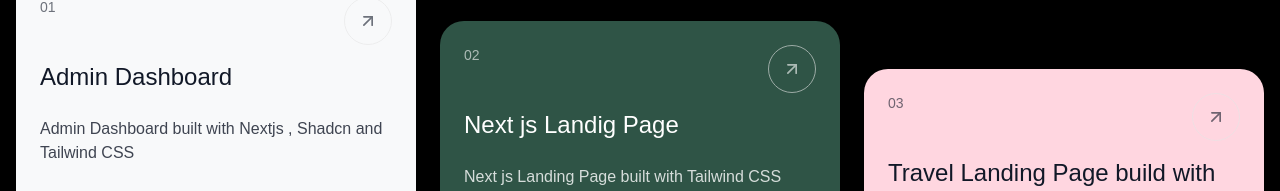
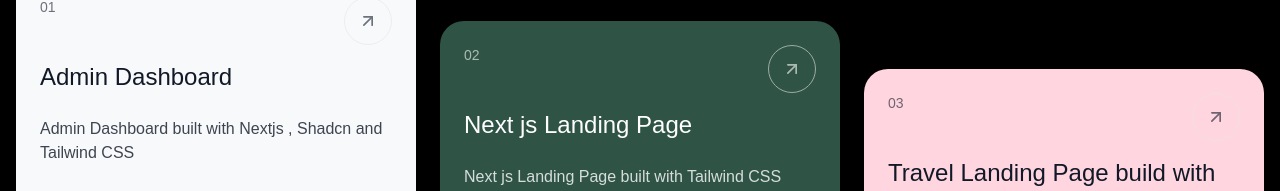
Before and after one commit to haseeb5555/dev-boost-starters, a Next.js app: page / in a window 1280 px wide. Shown: the part 435-626 px from the top of the page. Built offline with nearby package versions, Linux system fonts and the light colour scheme.

Commit message:
fix:typo error

```diff
--- a/contants/index.ts
+++ b/contants/index.ts
@@ -7,7 +7,7 @@ export const starterProjects=[
         category:"Frontend",
 
     },{
-        name:"Next js Landig Page",
+        name:"Next js Landing Page",
         description:"Next js Landing Page built with Tailwind CSS",
         url:"https://github.com/nobruf/shadcn-landing-page",
         creator:"nobruf",
```
